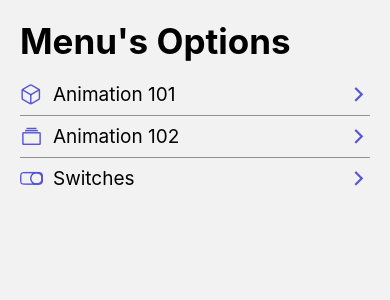
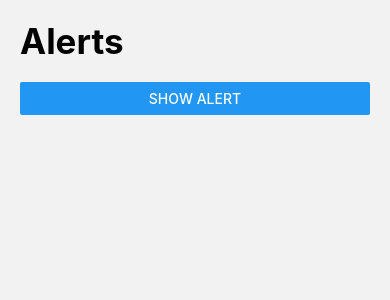
Before and after one commit to belenjn/components-project-react-native, a React Native app: screen /AlertScreen in a window 390 px wide. Shown: the top 300 px of the page. Built offline with nearby package versions, Linux system fonts and the light colour scheme.

Commit message:
AlertScreen created and first styles done

```diff
--- a/src/data/menuItems.tsx
+++ b/src/data/menuItems.tsx
@@ -14,4 +14,9 @@
     icon: 'toggle-outline',
     component: 'SwitchScreen',
   },
+  {
+    name: 'Alerts',
+    icon: 'alert-circle-outline',
+    component: 'AlertScreen',
+  },
 ];
--- a/src/navigator/Navigator.tsx
+++ b/src/navigator/Navigator.tsx
@@ -4,6 +4,7 @@
 import {Animation101Screen} from '../screens/Animation101Screen';
 import {Animation102Screen} from '../screens/Animation102Screen';
 import {SwitchScreen} from '../screens/SwitchScreen';
+import {AlertScreen} from '../screens/AlertScreen';
 
 const Stack = createStackNavigator();
 
@@ -17,6 +18,7 @@
       <Stack.Screen name="Animation101Screen" component={Animation101Screen} />
       <Stack.Screen name="Animation102Screen" component={Animation102Screen} />
       <Stack.Screen name="SwitchScreen" component={SwitchScreen} />
+      <Stack.Screen name="AlertScreen" component={AlertScreen} />
     </Stack.Navigator>
   );
 };
--- /dev/null
+++ b/src/screens/AlertScreen.tsx
@@ -0,0 +1,24 @@
+import React from 'react';
+import {Alert, Button, View} from 'react-native';
+import {HeaderTitle} from '../components/HeaderTitle';
+import {styles} from '../theme/appTheme';
+
+export const AlertScreen = () => {
+  const showAlert = () => {
+    Alert.alert('This is an alert', 'My alert message', [
+      {
+        text: 'Cancel',
+        onPress: () => console.log('Cancel Pressed'),
+        style: 'destructive',
+      },
+      {text: 'OK', onPress: () => console.log('OK Pressed')},
+    ]);
+  };
+
+  return (
+    <View style={styles.globalMargin}>
+      <HeaderTitle title="Alerts" />
+      <Button title="Show alert" onPress={showAlert} />
+    </View>
+  );
+};
```
